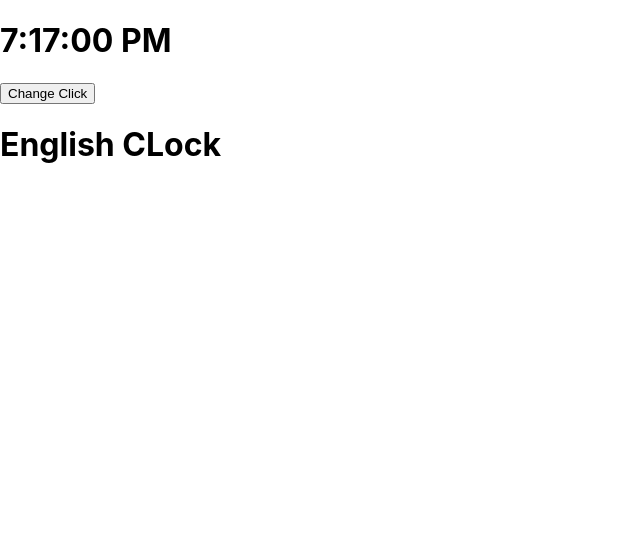
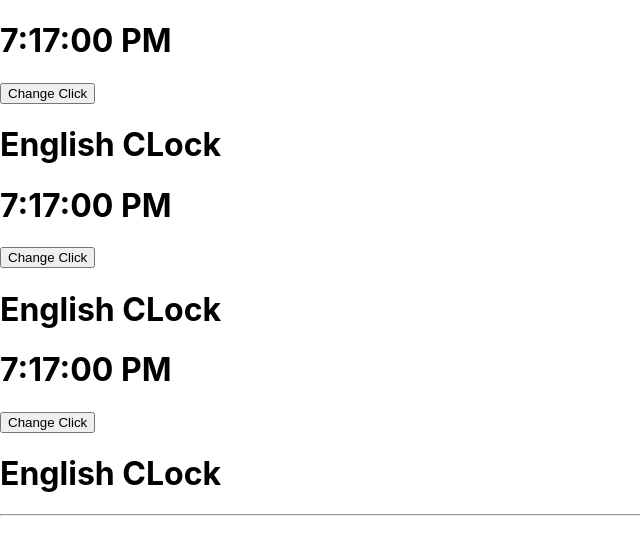
Before and after one commit to Naimul-Islam-Tashir/React_learn_with_su, a React (Create React App) app: page / in a window 1280 px wide. Shown: the top 554 px of the page, without its empty margins (0-640 px from the left). Built offline with nearby package versions, Linux system fonts and the light colour scheme.

Commit message:
class9_list_keyg

```diff
--- a/src/App.js
+++ b/src/App.js
@@ -1,9 +1,10 @@
 import './App.css';
-import Clock from './component/Clock';
+import ClockList from './component/ClockList';
 
 function App() {
+  let quantities=[1,2,3];
   return (
-   <Clock />
+   <ClockList quantities={quantities}/>
   );
 }
 
--- /dev/null
+++ b/src/component/ClockList.js
@@ -0,0 +1,15 @@
+import React from "react";
+import Clock from "./Clock";
+function ClockList({quantities = [] }){
+    return(
+        <div>
+        {quantities.map(()=>(
+           <Clock key={Math.random()}/>
+
+        ))}
+         <hr/>
+    </div>
+    );
+
+}
+export default ClockList;
```
